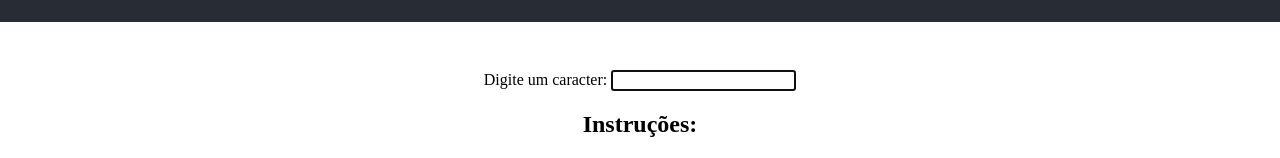
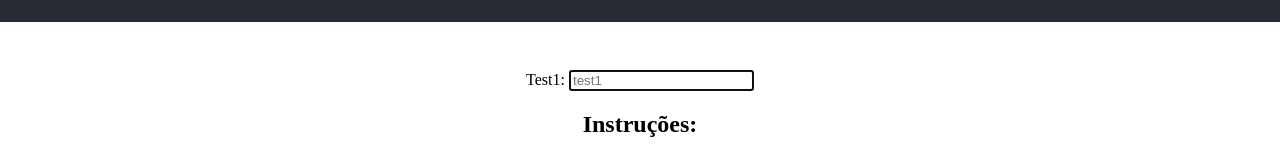
Before and after one commit to renanfpina/braille-dots, a React (Create React App) app: page / in a window 1280 px wide. Shown: the part 378-536 px from the top of the page. Built offline with nearby package versions, Linux system fonts and the light colour scheme.

Commit message:
Adding support to upper case letters

```diff
--- a/src/brailleMap.ts
+++ b/src/brailleMap.ts
@@ -83,7 +83,8 @@ const brailleMap: BrailleMap = {
   ']': '2, 3, 4, 5, 6',
   '{': '5 + 1, 2, 3',
   '}': '4, 5, 6 + 2',
-  '°': '3, 5, 6'
+  '°': '3, 5, 6',
+  'upperCase': '4, 6'
 }
 
 export default brailleMap
--- a/src/components/InputCharacter/InputCharacter.tsx
+++ b/src/components/InputCharacter/InputCharacter.tsx
@@ -1,20 +1,45 @@
-import React, { useState } from 'react'
+import React, { useState, useEffect, useRef, MutableRefObject } from 'react'
 import brailleMap from '../../brailleMap'
 
 const InputCharacter = () => {
   const [dots, setDots] = useState('')
+  const myRef = useRef() as MutableRefObject<HTMLInputElement>
+
+  useEffect(() => {
+    myRef.current.focus()
+  }, [])
+
+  const isUpperCase = (character: string): boolean => {
+    return character === character.toUpperCase()
+  }
+
   const handleOnChange = (event: any) => {
     const character = event.target.value
+    const characterToLower = event.target.value.toLowerCase()
+
     event.target.select()
-    brailleMap[character]
-      ? setDots(brailleMap[character])
-      : setDots('Desculpe, pontos braille não encontrados.')
+
+    if (brailleMap[characterToLower]) {
+      isUpperCase(character)
+        ? setDots(`${brailleMap['upperCase']} + ${brailleMap[characterToLower]}`)
+        : setDots(brailleMap[characterToLower])
+    } else {
+      setDots('Desculpe, pontos braille não encontrados.')
+    }
   }
 
   return (
     <>
-      <label htmlFor="character">Digite um caracter: </label>
-      <input type="text" id="character" name="character" autoFocus maxLength={1} onChange={handleOnChange} />
+      <label htmlFor="character">Test1: </label>
+      <input
+        type="text"
+        id="character"
+        name="character"
+        ref={myRef}
+        placeholder="test1"
+        maxLength={1}
+        onChange={handleOnChange}
+      />
       <p role="region" aria-live="polite">
         {dots}
       </p>
```
